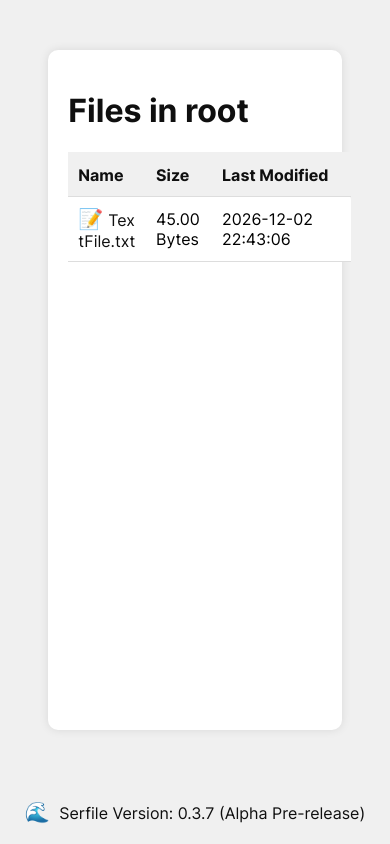
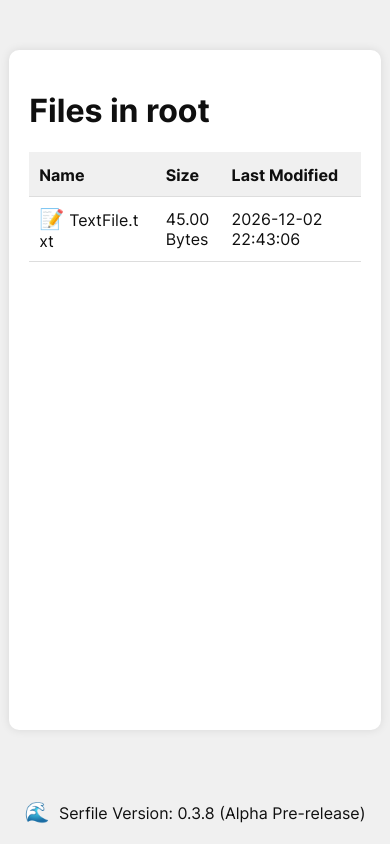
Before and after one commit to Krosseye/Serfile, a Flask app: page / in a window 390 px wide. Run offline with Flask 3, Linux system fonts and the light colour scheme; some web fonts are replaced.

Commit message:
fix style & color issues

```diff
--- a/app/about.py
+++ b/app/about.py
@@ -1,4 +1,4 @@
-app_version = "0.3.7 (Alpha Pre-release)"
+app_version = "0.3.8 (Alpha Pre-release)"
 
 licenses = {
     "assets": [
--- a/app/static/themes/default.css
+++ b/app/static/themes/default.css
@@ -55,6 +55,7 @@
   box-shadow: var(--box-shadow);
   flex: 1;
   border-radius: var(--border-radius);
+  transition: width 0.4s;
 }
 
 h1 {
@@ -115,6 +116,10 @@
   box-sizing: border-box;
 }
 
+.sortable td {
+  color: var(--text-color);
+}
+
 .sortable thead th {
   background: var(--background-color);
   color: var(--text-color);
@@ -140,3 +145,9 @@
 .sortable tbody tr:hover {
   background-color: var(--background-color);
 }
+
+@media screen and (max-width: 1080px) {
+  .container {
+    width: 85%;
+  }
+}
```
Also changed, not shown: app/static/themes/dracula.css (+12 -0 lines).
